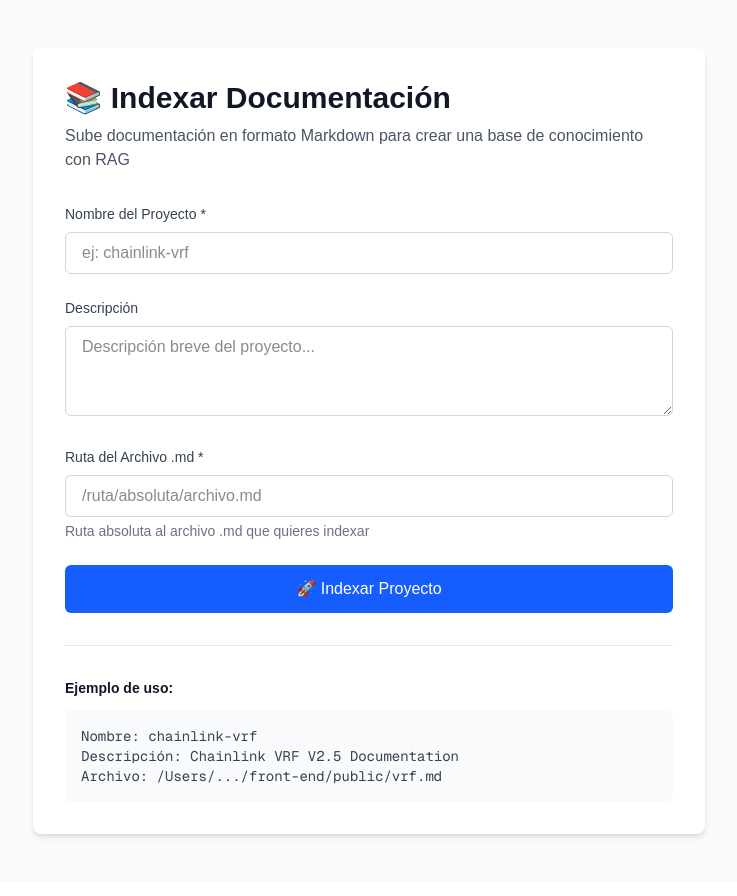
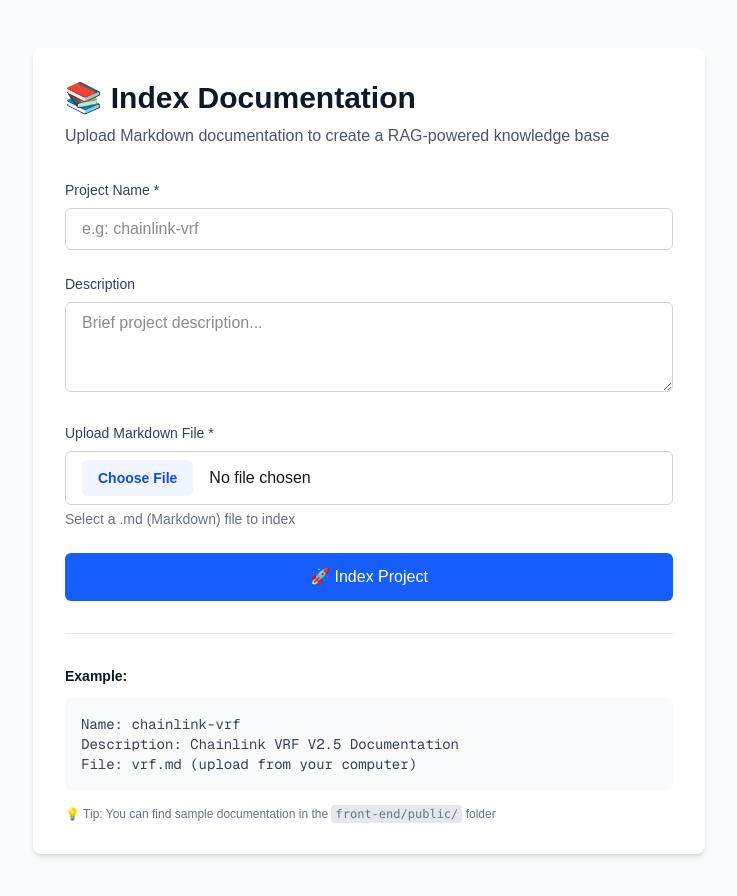
Before and after one commit to gilbertsahumada/agent-eth-global, a Next.js app in the folder front-end/: page / in a window 1280 px wide. Shown: the top 896 px of the page, without its empty margins (271-1008 px from the left). Built offline with nearby package versions, Linux system fonts and the light colour scheme.

Commit message:
improving front-end, implementing shadcn

```diff
--- a/front-end/app/api/projects/route.ts
+++ b/front-end/app/api/projects/route.ts
@@ -3,15 +3,27 @@ import { QdranSimpleService } from "@/lib/qdrant-simple";
 import { supabase } from "@/lib/supabase";
 import { randomUUID } from "crypto";
 import path from "path";
+import { writeFile, mkdir } from "fs/promises";
+import { existsSync } from "fs";
 
 export async function POST(req: NextRequest) {
     try {
-        const { name, description, filePath } = await req.json();
+        const formData = await req.formData();
+        const name = formData.get('name') as string;
+        const description = formData.get('description') as string;
+        const file = formData.get('file') as File;
 
         // Validaciones
-        if (!name || !filePath) {
+        if (!name || !file) {
             return NextResponse.json(
-                { error: "name and filePath are required" },
+                { error: "name and file are required" },
+                { status: 400 }
+            );
+        }
+
+        if (!file.name.endsWith('.md')) {
+            return NextResponse.json(
+                { error: "File must be a .md (Markdown) file" },
                 { status: 400 }
             );
         }
@@ -19,6 +31,21 @@ export async function POST(req: NextRequest) {
         // Generar ID único para el proyecto
         const projectId = randomUUID();
         const collectionName = `project_${projectId.replace(/-/g, '_')}`;
+
+        // Crear directorio temporal si no existe
+        const uploadDir = path.join(process.cwd(), 'uploads');
+        if (!existsSync(uploadDir)) {
+            await mkdir(uploadDir, { recursive: true });
+        }
+
+        // Guardar archivo temporalmente
+        const bytes = await file.arrayBuffer();
+        const buffer = Buffer.from(bytes);
+        const fileName = `${projectId}_${file.name}`;
+        const filePath = path.join(uploadDir, fileName);
+
+        await writeFile(filePath, buffer);
+        console.log('[API /projects POST] File saved:', filePath);
 
         // 1. Crear proyecto en Supabase
         const { data: project, error: projectError } = await supabase
@@ -45,13 +72,12 @@ export async function POST(req: NextRequest) {
         await qdrantService.processMarkdownFile(filePath, projectId);
 
         // 3. Registrar documento en Supabase
-        const fileName = path.basename(filePath);
         const { error: docError } = await supabase
             .from('project_documents')
             .insert({
                 project_id: projectId,
                 file_path: filePath,
-                file_name: fileName
+                file_name: file.name
             });
 
         if (docError) {
--- a/front-end/app/page.tsx
+++ b/front-end/app/page.tsx
@@ -5,34 +5,60 @@ import { useState } from 'react';
 export default function Home() {
   const [formData, setFormData] = useState({
     name: '',
-    description: '',
-    filePath: ''
+    description: ''
   });
+  const [file, setFile] = useState<File | null>(null);
   const [loading, setLoading] = useState(false);
   const [message, setMessage] = useState<{ type: 'success' | 'error', text: string } | null>(null);
 
+  const handleFileChange = (e: React.ChangeEvent<HTMLInputElement>) => {
+    const selectedFile = e.target.files?.[0];
+    if (selectedFile) {
+      if (!selectedFile.name.endsWith('.md')) {
+        setMessage({ type: 'error', text: 'Please upload a .md file' });
+        return;
+      }
+      setFile(selectedFile);
+      setMessage(null);
+    }
+  };
+
   const handleSubmit = async (e: React.FormEvent) => {
     e.preventDefault();
+
+    if (!file) {
+      setMessage({ type: 'error', text: 'Please select a file' });
+      return;
+    }
+
     setLoading(true);
     setMessage(null);
 
     try {
+      const formDataToSend = new FormData();
+      formDataToSend.append('name', formData.name);
+      formDataToSend.append('description', formData.description);
+      formDataToSend.append('file', file);
+
       const response = await fetch('/api/projects', {
         method: 'POST',
-        headers: { 'Content-Type': 'application/json' },
-        body: JSON.stringify(formData)
+        body: formDataToSend
       });
 
       const data = await response.json();
 
       if (response.ok) {
-        setMessage({ type: 'success', text: 'Proyecto indexado exitosamente!' });
-        setFormData({ name: '', description: '', filePath: '' });
+        setMessage({ type: 'success', text: 'Project indexed successfully!' });
+        setFormData({ name: '', description: '' });
+        setFile(null);
+        // Reset file input
+        const fileInput = document.getElementById('file') as HTMLInputElement;
+        if (fileInput) fileInput.value = '';
       } else {
-        setMessage({ type: 'error', text: data.error || 'Error al indexar proyecto' });
+        setMessage({ type: 'error', text: data.error || 'Error indexing project' });
       }
     } catch (error) {
-      setMessage({ type: 'error', text: 'Error de conexión' });
+      setMessage({ type: 'error', text: 'Connection error' });
     } finally {
       setLoading(false);
     }
@@ -43,22 +69,22 @@ export default function Home() {
       <div className="max-w-2xl mx-auto">
         <div className="bg-white rounded-lg shadow-md p-8">
           <h1 className="text-3xl font-bold text-gray-900 mb-2">
-            📚 Indexar Documentación
+            📚 Index Documentation
           </h1>
           <p className="text-gray-600 mb-8">
-            Sube documentación en formato Markdown para crear una base de conocimiento con RAG
+            Upload Markdown documentation to create a RAG-powered knowledge base
           </p>
 
           <form onSubmit={handleSubmit} className="space-y-6">
             <div>
               <label htmlFor="name" className="block text-sm font-medium text-gray-700 mb-2">
-                Nombre del Proyecto *
+                Project Name *
               </label>
               <input
                 type="text"
                 id="name"
                 required
-                placeholder="ej: chainlink-vrf"
+                placeholder="e.g: chainlink-vrf"
                 value={formData.name}
                 onChange={(e) => setFormData({ ...formData, name: e.target.value })}
                 className="w-full px-4 py-2 border border-gray-300 rounded-md focus:ring-2 focus:ring-blue-500 focus:border-transparent"
@@ -67,12 +93,12 @@ export default function Home() {
 
             <div>
               <label htmlFor="description" className="block text-sm font-medium text-gray-700 mb-2">
-                Descripción
+                Description
               </label>
               <textarea
                 id="description"
                 rows={3}
-                placeholder="Descripción breve del proyecto..."
+                placeholder="Brief project description..."
                 value={formData.description}
                 onChange={(e) => setFormData({ ...formData, description: e.target.value })}
                 className="w-full px-4 py-2 border border-gray-300 rounded-md focus:ring-2 focus:ring-blue-500 focus:border-transparent"
@@ -80,20 +106,23 @@ export default function Home() {
             </div>
 
             <div>
-              <label htmlFor="filePath" className="block text-sm font-medium text-gray-700 mb-2">
-                Ruta del Archivo .md *
+              <label htmlFor="file" className="block text-sm font-medium text-gray-700 mb-2">
+                Upload Markdown File *
               </label>
               <input
-                type="text"
-                id="filePath"
-                required
-                placeholder="/ruta/absoluta/archivo.md"
-                value={formData.filePath}
-                onChange={(e) => setFormData({ ...formData, filePath: e.target.value })}
-                className="w-full px-4 py-2 border border-gray-300 rounded-md focus:ring-2 focus:ring-blue-500 focus:border-transparent"
+                type="file"
+                id="file"
+                accept=".md"
+                onChange={handleFileChange}
+                className="w-full px-4 py-2 border border-gray-300 rounded-md focus:ring-2 focus:ring-blue-500 focus:border-transparent file:mr-4 file:py-2 file:px-4 file:rounded-md file:border-0 file:text-sm file:font-semibold file:bg-blue-50 file:text-blue-700 hover:file:bg-blue-100"
               />
+              {file && (
+                <p className="mt-2 text-sm text-green-600">
+                  ✓ Selected: {file.name} ({(file.size / 1024).toFixed(2)} KB)
+                </p>
+              )}
               <p className="mt-1 text-sm text-gray-500">
-                Ruta absoluta al archivo .md que quieres indexar
+                Select a .md (Markdown) file to index
               </p>
             </div>
 
@@ -108,17 +137,20 @@ export default function Home() {
               disabled={loading}
               className="w-full bg-blue-600 text-white py-3 px-6 rounded-md font-medium hover:bg-blue-700 focus:outline-none focus:ring-2 focus:ring-blue-500 focus:ring-offset-2 disabled:opacity-50 disabled:cursor-not-allowed transition-colors"
             >
-              {loading ? '⏳ Indexando...' : '🚀 Indexar Proyecto'}
+              {loading ? '⏳ Indexing...' : '🚀 Index Project'}
             </button>
           </form>
 
           <div className="mt-8 pt-8 border-t border-gray-200">
-            <h2 className="text-sm font-semibold text-gray-900 mb-3">Ejemplo de uso:</h2>
+            <h2 className="text-sm font-semibold text-gray-900 mb-3">Example:</h2>
             <div className="bg-gray-50 p-4 rounded-md text-sm font-mono">
-              <p className="text-gray-700">Nombre: chainlink-vrf</p>
-              <p className="text-gray-700">Descripción: Chainlink VRF V2.5 Documentation</p>
-              <p className="text-gray-700">Archivo: /Users/.../front-end/public/vrf.md</p>
+              <p className="text-gray-700">Name: chainlink-vrf</p>
+              <p className="text-gray-700">Description: Chainlink VRF V2.5 Documentation</p>
+              <p className="text-gray-700">File: vrf.md (upload from your computer)</p>
             </div>
+            <p className="mt-4 text-xs text-gray-500">
+              💡 Tip: You can find sample documentation in the <code className="px-1 py-0.5 bg-gray-200 rounded">front-end/public/</code> folder
+            </p>
           </div>
         </div>
       </div>
```
Also changed, not shown: 1 other file (tests, documents, lock files or other folders).
